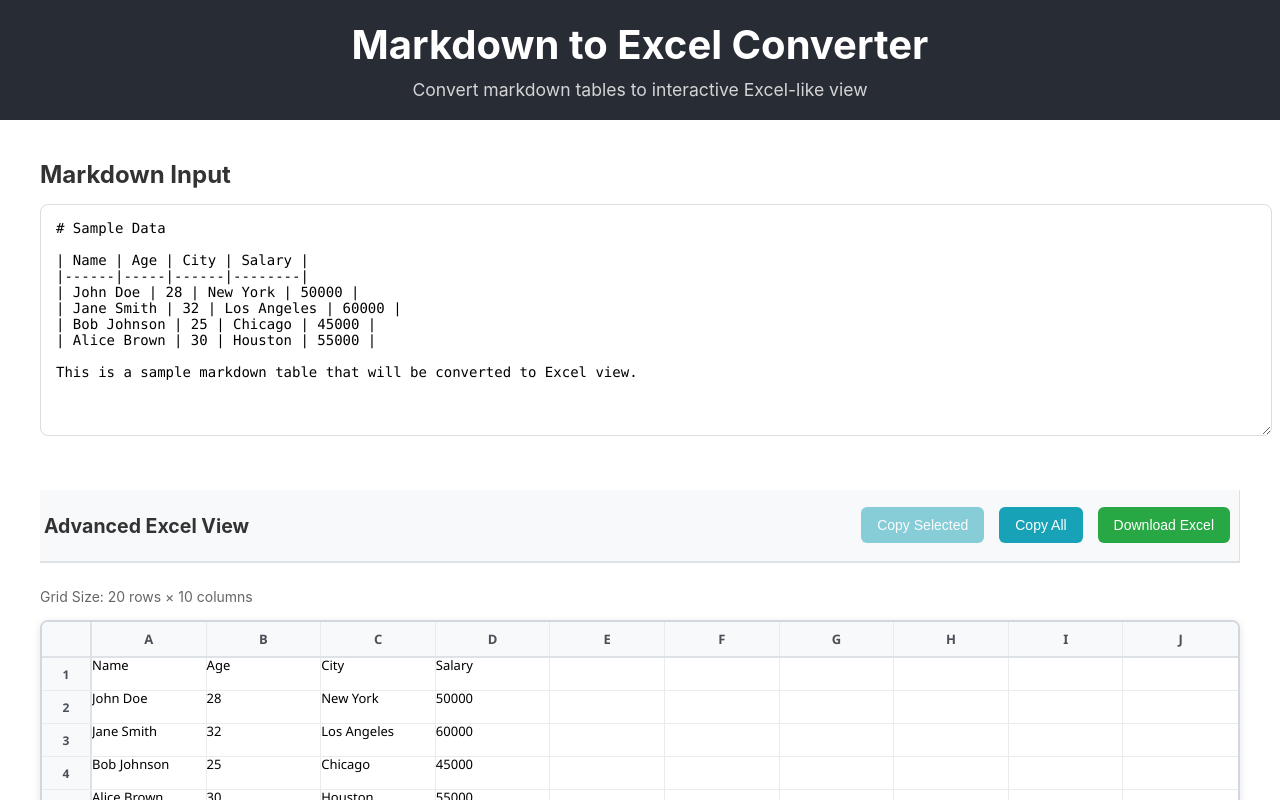
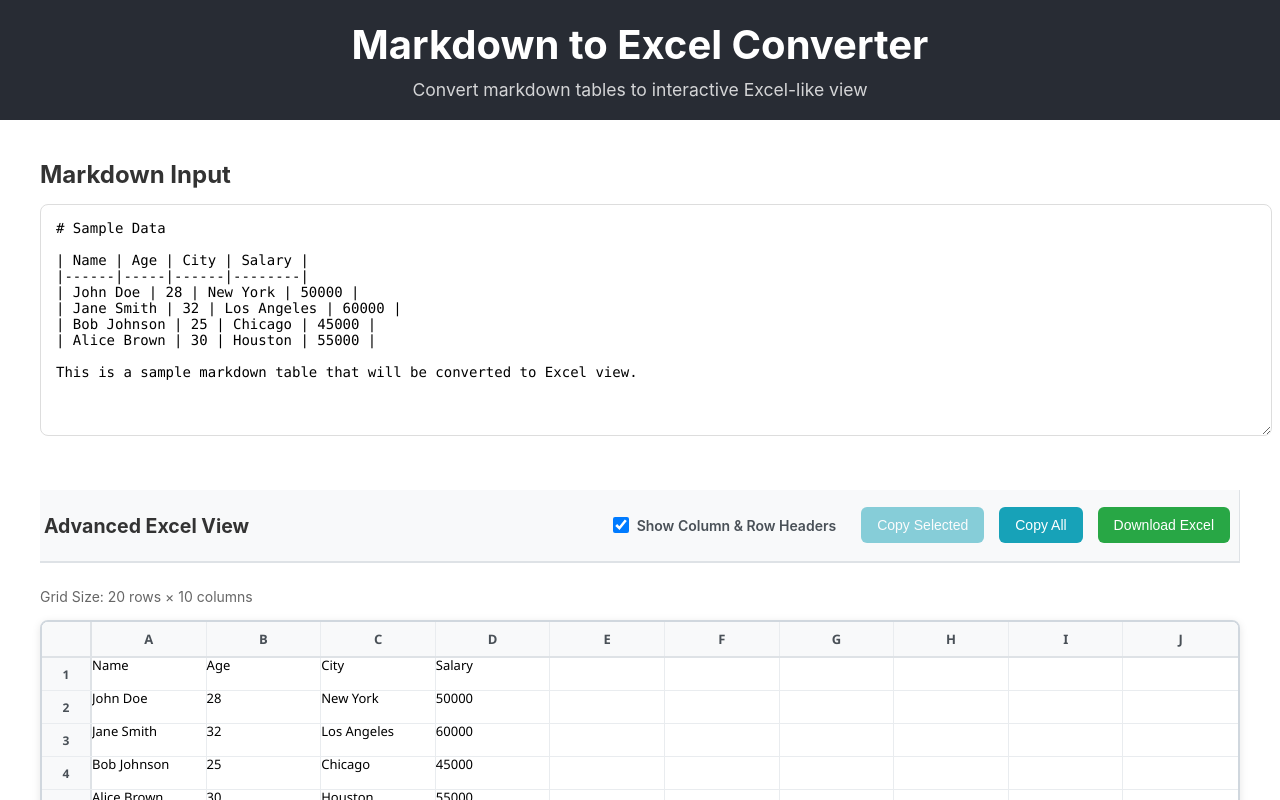
Before and after one commit to MohammadNoman-KPMG/excelcomp, a React (Create React App) app: page / in a window 1280 px wide. Shown: the top 800 px of the page. Built offline with nearby package versions, Linux system fonts and the light colour scheme.

Commit message:
Added the checkbox to view columns and rows ID

```diff
--- a/src/ExcelComponent/ExcelViewer.css
+++ b/src/ExcelComponent/ExcelViewer.css
@@ -68,6 +68,7 @@
   display: flex;
   gap: 10px;
   flex-wrap: wrap;
+  align-items: center;
 }
 
 .btn {
@@ -543,6 +544,56 @@ h2, h3 {
   margin-right: 5px;
 }
 
+/* Checkbox styling */
+.checkbox-container {
+  display: flex;
+  align-items: center;
+  margin-right: 15px;
+}
+
+.checkbox-label {
+  display: flex;
+  align-items: center;
+  font-size: 14px;
+  color: #495057;
+  cursor: pointer;
+  user-select: none;
+}
+
+.header-checkbox {
+  margin-right: 8px;
+  width: 16px;
+  height: 16px;
+  cursor: pointer;
+  accent-color: #007bff;
+}
+
+.checkbox-label:hover {
+  color: #007bff;
+}
+
+/* Layout adjustments when headers are hidden */
+.advanced-cell.no-headers {
+  border-left: 1px solid #e9ecef;
+}
+
+.excel-row .advanced-cell.no-headers:first-child {
+  border-left: 2px solid #d0d7de;
+}
+
+/* Adjust grid container when no headers */
+.advanced-excel-grid .excel-row:first-child .advanced-cell.no-headers {
+  border-top: 2px solid #d0d7de;
+}
+
+/* Update excel controls layout */
+.excel-controls {
+  display: flex;
+  gap: 10px;
+  flex-wrap: wrap;
+  align-items: center;
+}
+
 @media (max-width: 768px) {
   .excel-viewer {
     padding: 10px;
@@ -555,6 +606,12 @@ h2, h3 {
 
   .excel-controls {
     justify-content: center;
+    gap: 8px;
+  }
+
+  .checkbox-container {
+    margin-right: 0;
+    margin-bottom: 10px;
   }
 
   .markdown-input {
--- a/src/ExcelComponent/ExcelViewer.tsx
+++ b/src/ExcelComponent/ExcelViewer.tsx
@@ -38,6 +38,7 @@ This is a sample markdown table that will be converted to Excel view.`);
   const [isDragging, setIsDragging] = useState(false);
   const [sortConfig, setSortConfig] = useState<{column: number, direction: 'asc' | 'desc'} | null>(null);
   const [columnWidths, setColumnWidths] = useState<number[]>(Array(10).fill(120));
+  const [showHeaders, setShowHeaders] = useState<boolean>(true);
   const gridRef = useRef<HTMLDivElement>(null);
 
   // Generate Excel-like column letters (A, B, C, ..., Z, AA, AB, etc.)
@@ -432,15 +433,17 @@ This is a sample markdown table that will be converted to Excel view.`);
         <div className="excel-header">
           <h2>Advanced Excel View</h2>
           <div className="excel-controls">
-            {/* <button onClick={addRow} className="btn btn-primary">
-              Add Row
-            </button>
-            <button onClick={addColumn} className="btn btn-secondary">
-              Add Column
-            </button>
-            <button onClick={clearGrid} className="btn btn-warning">
-              Clear Grid
-            </button> */}
+            <div className="checkbox-container">
+              <label className="checkbox-label">
+                <input
+                  type="checkbox"
+                  checked={showHeaders}
+                  onChange={(e) => setShowHeaders(e.target.checked)}
+                  className="header-checkbox"
+                />
+                Show Column & Row Headers
+              </label>
+            </div>
             <button onClick={copySelectedCells} className="btn btn-info" disabled={!selectedCells}>
               Copy Selected
             </button>
@@ -468,7 +471,8 @@ This is a sample markdown table that will be converted to Excel view.`);
           onMouseUp={handleMouseUp}
           onMouseLeave={handleMouseUp}
         >
-          {/* Column Headers */}
+          {/* Column Headers - Conditionally Rendered */}
+          {showHeaders && (
             <div className="excel-row header-row">
               <div className="excel-cell row-header"></div>
               {Array.from({ length: gridSize.cols }, (_, colIndex) => (
@@ -508,12 +512,15 @@ This is a sample markdown table that will be converted to Excel view.`);
                 </div>
               ))}
             </div>
+          )}
 
           {/* Data Rows */}
           {editableData.map((row, rowIndex) => (
             <div key={rowIndex} className="excel-row">
-              {/* Row Number */}
+              {/* Row Number - Conditionally Rendered */}
+              {showHeaders && (
                 <div className="excel-cell row-header">{rowIndex + 1}</div>
+              )}
 
               {/* Data Cells */}
               {Array.from({ length: gridSize.cols }, (_, colIndex) => (
@@ -521,7 +528,7 @@ This is a sample markdown table that will be converted to Excel view.`);
                   key={colIndex}
                   className={`excel-cell data-cell advanced-cell ${
                     isCellSelected(rowIndex, colIndex) ? 'selected' : ''
-                  }`}
+                  } ${!showHeaders ? 'no-headers' : ''}`}
                   style={{ width: columnWidths[colIndex] }}
                   onMouseDown={() => handleCellMouseDown(rowIndex, colIndex)}
                   onMouseEnter={() => handleCellMouseEnter(rowIndex, colIndex)}
```
Lines whose indentation alone changed are shown as unchanged.
